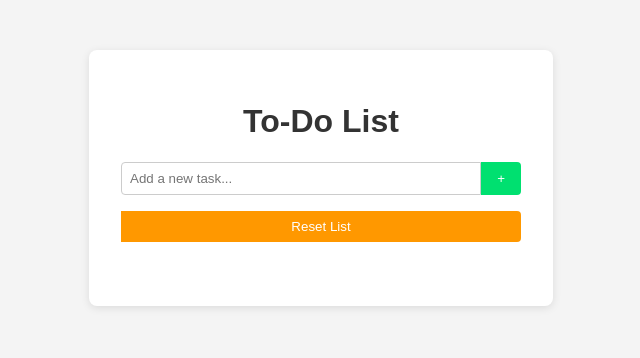
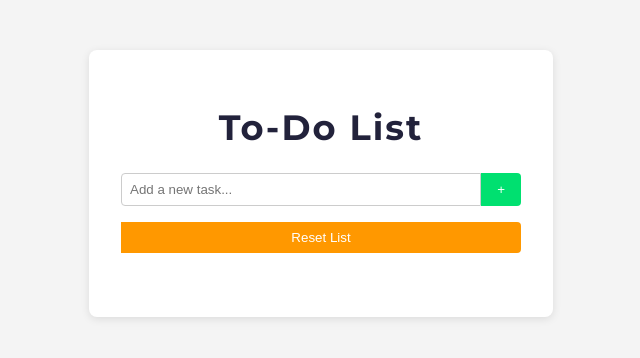
Before and after one commit to DevJavOps/To-Do-List-V2.0, a plain HTML site: page index.html in a window 1280 px wide. Shown: the whole page, without its empty margins (319-959 px from the left). Drawn offline with Linux system fonts and the light colour scheme.

Commit message:
Update index.html

```diff
--- a/index.html
+++ b/index.html
@@ -4,10 +4,19 @@
     <meta charset="UTF-8">
     <meta name="viewport" content="width=device-width, initial-scale=1.0">
     <title>To-Do List App</title>
+    <link href="https://fonts.googleapis.com/css2?family=Montserrat:wght@700&display=swap" rel="stylesheet">
     <style>
         body { font-family: Arial, sans-serif; background: #f4f4f4; margin: 0; padding: 0; }
         .container { max-width: 400px; margin: 50px auto; background: #fff; padding: 2rem; border-radius: 8px; box-shadow: 0 2px 8px rgba(0,0,0,0.1); }
-        h1 { text-align: center; color: #333; }
+        .todo-title {
+            text-align: center;
+            color: #22223b;
+            font-family: 'Montserrat', Arial, sans-serif;
+            font-size: 2.2rem;
+            font-weight: 700;
+            letter-spacing: 2px;
+            margin-bottom: 1.5rem;
+        }
         form { display: flex; margin-bottom: 1rem; }
         input[type="text"] { flex: 1; padding: 0.5rem; border: 1px solid #ccc; border-radius: 4px 0 0 4px; }
         button { padding: 0.5rem 1rem; border: none; background: #00e070; color: #fff; border-radius: 0 4px 4px 0; cursor: pointer; }
@@ -20,7 +29,7 @@
 </head>
 <body>
     <div class="container">
-        <h1>To-Do List</h1>
+    <h1 class="todo-title">To-Do List</h1>
         <form id="task-form">
             <input type="text" id="task-input" placeholder="Add a new task..." required />
             <button type="submit">+</button>
```
